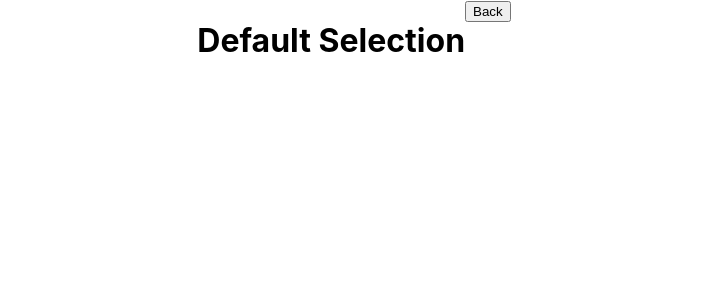
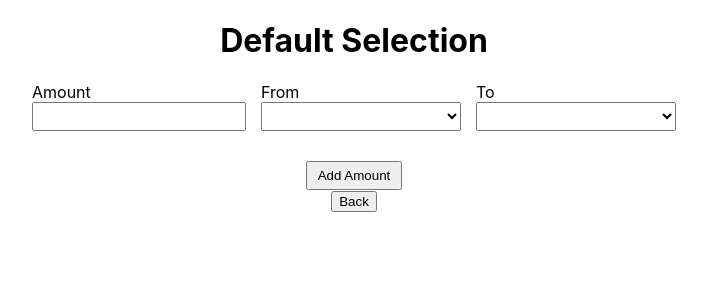
Before and after one commit to heimlee/currency-exchange-app, a React (Create React App) app in the folder currency-exchange/: page /default-selection in a window 1280 px wide. Shown: the top 300 px of the page, without its empty margins (286-993 px from the left). Built offline with nearby package versions, Linux system fonts and the light colour scheme.

Commit message:
Feat(default): implement fields on Default module (without validation)

```diff
--- a/currency-exchange/src/modules/default/Default.js
+++ b/currency-exchange/src/modules/default/Default.js
@@ -1,16 +1,77 @@
-import React from 'react';
-import { Link } from "react-router-dom";
+import React, { useState } from 'react';
+import { useDispatch } from 'react-redux';
+import { Formik, Form, Field } from 'formik';
+import { Redirect, Link } from "react-router-dom";
+
+import { currencyCalculate, fromCurrency, toCurrency } from '../home/actions/currencyCalculateAction';
 
 import './default.scss';
 
 export const Default = () => {
+  const [toNext, setToNext] = useState(false);
+  const dispatch = useDispatch();
+
+  const initialValues = {
+    amount: '',
+    fromCurrency: '',
+    toCurrency: '',
+  };
+
+  const onSubmit = (values) => {
+    dispatch(currencyCalculate(values.amount));
+    dispatch(fromCurrency(values.fromCurrency));
+    dispatch(toCurrency(values.toCurrency));
+    console.log(JSON.stringify(values, null, 2));
+    setToNext(true);
+  };
 
   return(
-    <div className="default-container">
-      <h1>Default Selection</h1>
-      <Link to="/">
-        <button>Back</button>
-      </Link>
-    </div>
+    <Formik
+      initialValues={initialValues}
+      onSubmit={onSubmit}
+    >
+      <Form className="default-container">
+        <h1>Default Selection</h1>
+        <div className="fields-wrapper">
+          <div className="field-container">
+            <div>Amount</div>
+            <Field
+              type="text"
+              id="amount"
+              name="amount"
+              className="field-item"
+              onKeyPress={(event) => {
+                if (!/[0-9]/.test(event.key)) {
+                  event.preventDefault();
+                }
+              }}
+            />
+          </div>
+          <div className="field-container">
+            <div>From</div>
+            <Field as="select" name="fromCurrency" className="field-item">
+              <option value=""></option>
+              <option value="USD">USD - US Dollar</option>
+              <option value="EUR">EUR - Euro</option>
+              <option value="RUB">RUB - Russian Ruble</option>
+              <option value="BTC">BTC - Bitcoin</option>
+            </Field>
+          </div>
+          <div className="field-container">
+            <div>To</div>
+            <Field as="select" name="toCurrency" className="field-item">
+              <option value=""></option>
+              <option value="UAH">UAH - Ukraininan Hryvnia</option>
+              <option value="USD">USD - US Dollar</option>
+            </Field>
+          </div>
+        </div>
+        {toNext ? <Redirect to="/result" /> : null}
+        <button type="submit" className="convert-button">Add Amount</button>
+        <Link to="/">
+          <button>Back</button>
+        </Link>
+      </Form>
+    </Formik>
   );
 };
--- a/currency-exchange/src/modules/default/default.scss
+++ b/currency-exchange/src/modules/default/default.scss
@@ -1,4 +1,30 @@
 .default-container {
+  align-items: center;
   display: flex;
-  justify-content: center;
+  flex-direction: column;
 }
+
+.fields-wrapper {
+  display: flex;
+}
+
+.field-container {
+  display: flex;
+  flex-direction: column;
+  margin-left: 15px;
+
+  &:first-child {
+    margin-left: 0;
+  }
+}
+
+.field-item {
+  outline: none;
+  padding: 5px;
+  width: 200px;
+}
+
+.convert-button {
+  margin-top: 30px;
+  padding: 5px 10px;
+}
--- a/currency-exchange/src/modules/home/components/currencyCalculate/currencyCalculate.js
+++ b/currency-exchange/src/modules/home/components/currencyCalculate/currencyCalculate.js
@@ -1,9 +1,9 @@
 import React, { useState } from 'react';
 import { useDispatch } from 'react-redux';
 import { Formik, Form, Field } from 'formik';
+import { Redirect } from 'react-router-dom';
 
 import { currencyCalculate, fromCurrency, toCurrency } from '../../actions/currencyCalculateAction';
-import { Redirect } from 'react-router-dom';
 
 import './currencyCalculate.scss';
 
```
